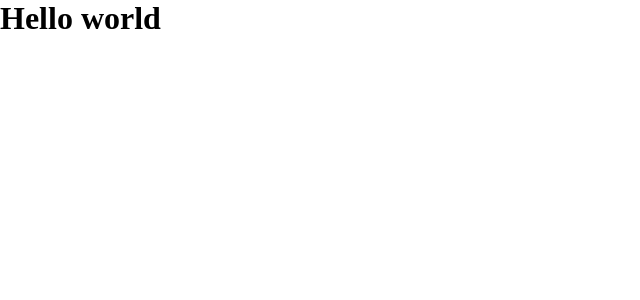
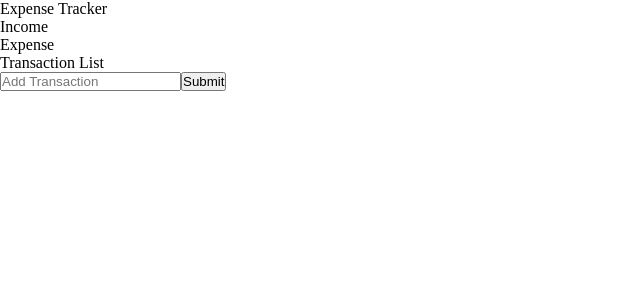
Before and after one commit to veer-a1505/expense-tracker-react, a React (Create React App) app: page / in a window 1280 px wide. Shown: the top 300 px of the page, without its empty margins (0-640 px from the left). Built offline with nearby package versions, Linux system fonts and the light colour scheme.

Commit message:
added components for basic structure

```diff
--- a/src/App.js
+++ b/src/App.js
@@ -1,9 +1,16 @@
 import React from 'react'
+import Header from './components/Header'
+import AmountContainer from './components/AmountContainer'
+import TransactionList from './components/TransactionList'
+import TransactionForm from './components/TransactionForm'
 
 function App() {
   return (
     <div>
-      <h1>Hello world</h1>
+      <Header />
+      <AmountContainer />
+      <TransactionList />
+      <TransactionForm />
     </div>
   )
 }
--- /dev/null
+++ b/src/components/AmountContainer.js
@@ -0,0 +1,16 @@
+import React from 'react'
+
+const AmountContainer = () => {
+  return (
+    <>
+      <div>
+        <p>Income</p>
+      </div>
+      <div>
+        <p>Expense</p>
+      </div>
+    </>
+  )
+}
+
+export default AmountContainer
--- /dev/null
+++ b/src/components/Header.js
@@ -0,0 +1,7 @@
+import React from 'react'
+
+const Header = () => {
+  return <div>Expense Tracker</div>
+}
+
+export default Header
--- /dev/null
+++ b/src/components/TransactionForm.js
@@ -0,0 +1,16 @@
+import React from 'react'
+
+const TransactionForm = () => {
+  const handleSubmit = (event) => {
+    event.preventDefault()
+  }
+
+  return (
+    <form onSubmit={handleSubmit}>
+      <input type='text' placeholder='Add Transaction'></input>
+      <button type='submit'>Submit</button>
+    </form>
+  )
+}
+
+export default TransactionForm
--- /dev/null
+++ b/src/components/TransactionList.js
@@ -0,0 +1,11 @@
+import React from 'react'
+
+const TransactionList = () => {
+  return (
+    <div>
+      <p>Transaction List</p>
+    </div>
+  )
+}
+
+export default TransactionList
```
Also changed, not shown: src/state/ExpenseProvider.js (added, +9 -0 lines).
